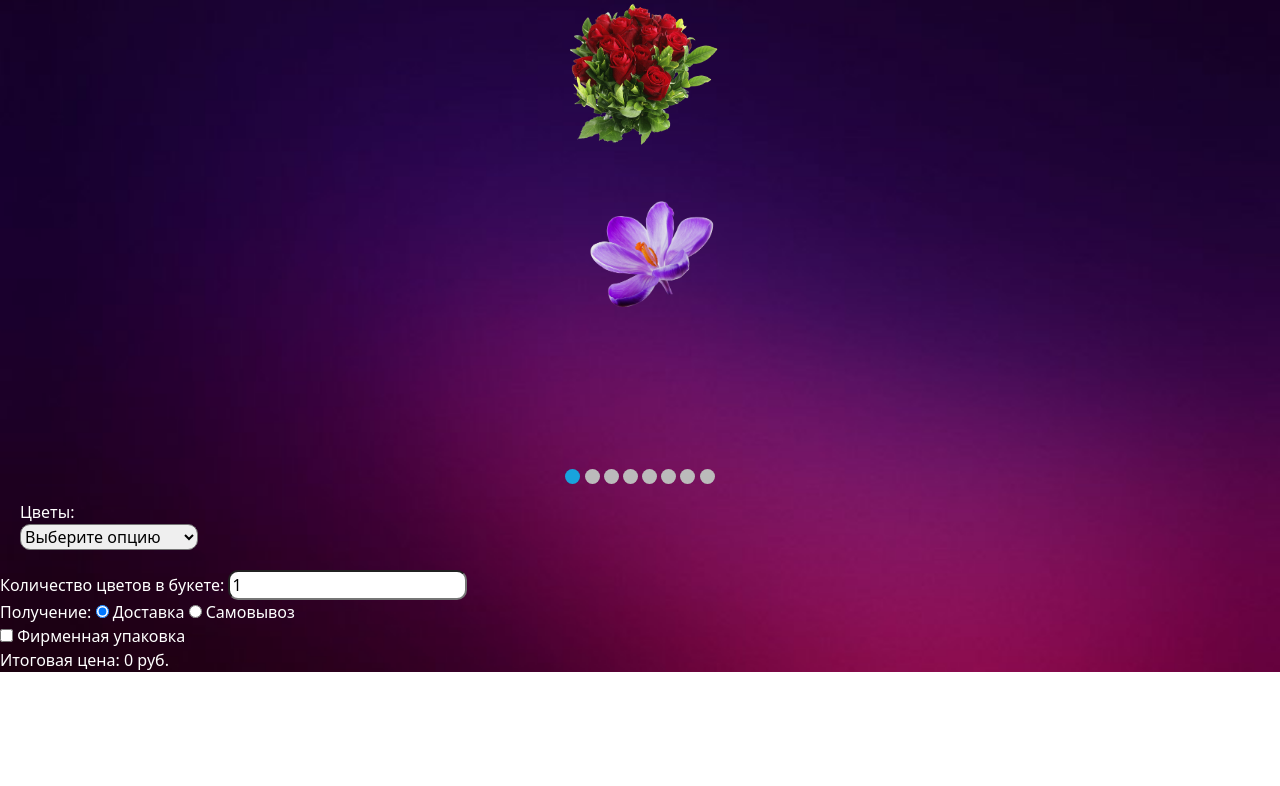
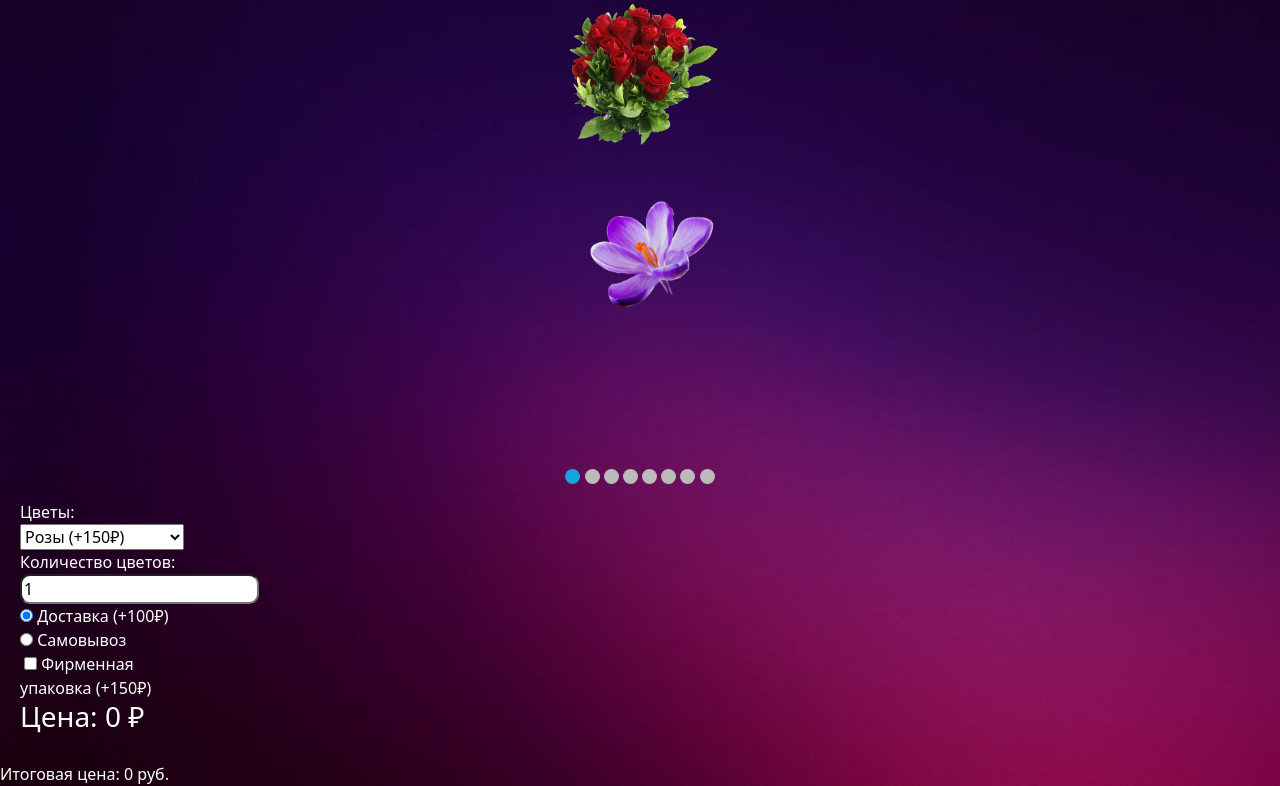
Before and after one commit to Rt0x/seven.github.io, a plain HTML site: page index.html in a window 1280 px wide. Shown: the part 136-922 px from the top of the page. Before the commit the page ends 808 px from the top, so only its background shows below. Drawn offline with nearby package versions, Linux system fonts and the light colour scheme.

Commit message:
Update index.html

```diff
--- a/index.html
+++ b/index.html
@@ -73,36 +73,32 @@
                      </div>
                     </article>
                  </div>
-                <div id="calculator">
-                    <label for="options">Цветы:</label>
-                    <select id="options">
-                      <option value="0">Выберите опцию</option>
-                      <option value="200">Роза (+200 руб.)</option>
-                      <option value="100">Тюльпан (+100 руб.)</option>
-                      <option value="150">Ирис (+150 руб.)</option>
-                      <option value="80">Гвоздика (+80 руб.)</option>
-                      <option value="150">Калла (+150 руб.)</option>
-                      <option value="180">Сирень (+180 руб.)</option>
-                      <option value="70">Пион (+70 руб.)</option>
-                      <option value="120">Лилия (+120 руб.)</option>
+                 <div id="calculator">
+                    <div class="option">
+                    <label for="productOption">Цветы:</label>
+                    <select id="productOption">
+                      <option value="option1">Розы (+150₽)</option>
+                      <option value="option2">Тюльпаны (+100₽)</option>
+                      <option value="option3">Ирисы (+200₽)</option>
+                      <option value="option4">Гвоздики (+50₽)</option>
+                      <option value="option5">Каллы (+170₽)</option>
+                      <option value="option6">Фиалки (+70₽)</option>
+                      <option value="option7">Пионы (+90₽)</option>
+                      <option value="option8">Лилии (+150₽)</option>
                     </select>
-                  </div>
 
-                  <div>
-                    <label for="quantity">Количество цветов в букете:</label>
+                    <label for="quantity">Количество цветов:</label>
                     <input type="number" id="quantity" min="1" value="1">
-                  </div>
+                </div>
 
-                  <div>
-                    <label>Получение:</label>
-                    <input type="radio" name="serviceType" value="type1" checked> Доставка
-                    <input type="radio" name="serviceType" value="type2"> Самовывоз
-                  </div>
+                    <input type="radio" name="serviceType" value="basic" checked> Доставка (+100₽)
+                    <input type="radio" name="serviceType" value="standard"> Самовывоз
 
-                  <div>
-                    <label>
-                      <input type="checkbox" id="property"> Фирменная упаковка
-                    </label>
+                    <div class="productOption">
+                    <label for="productProperty"></label>
+                    <input type="checkbox" id="productProperty"> Фирменная упаковка (+150₽)
+                    </div>
+                    <h3>Цена: <span id="price">0</span> ₽</h3>
                   </div>
 
                   <div>
```
